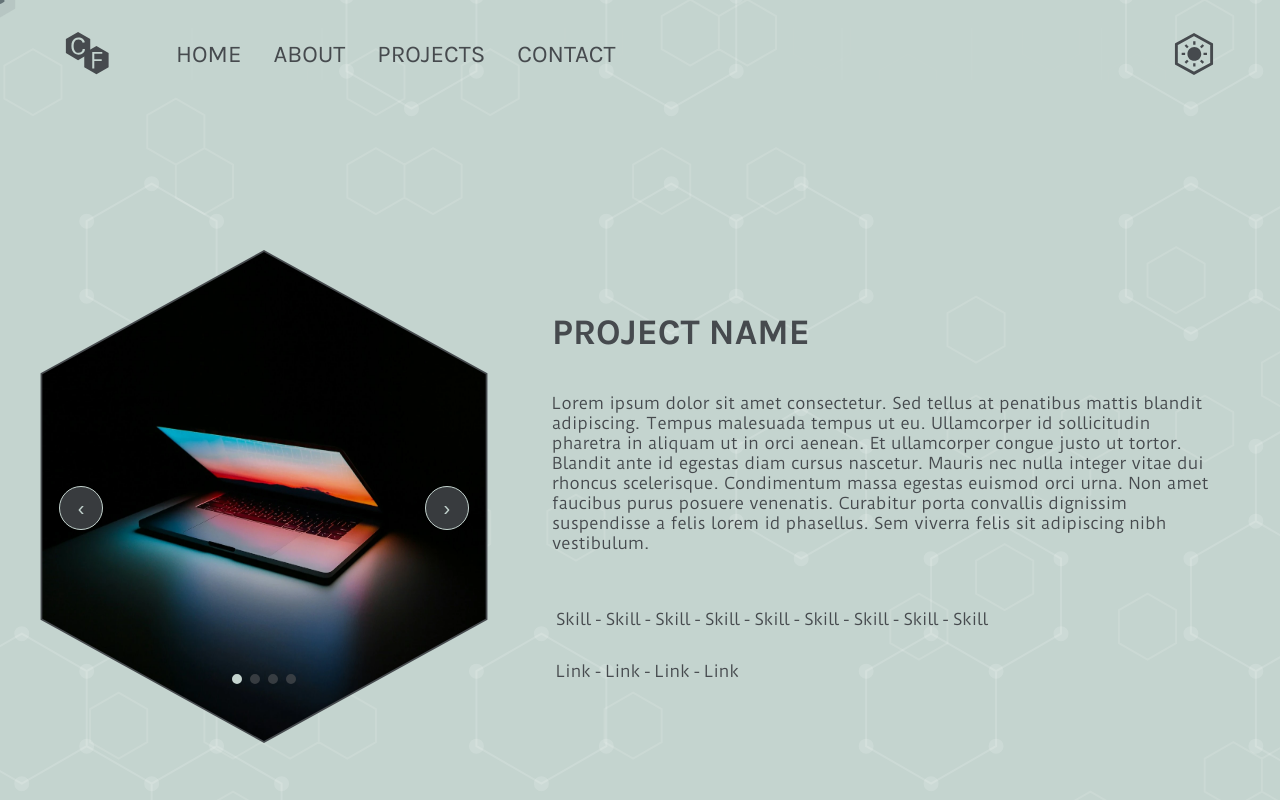
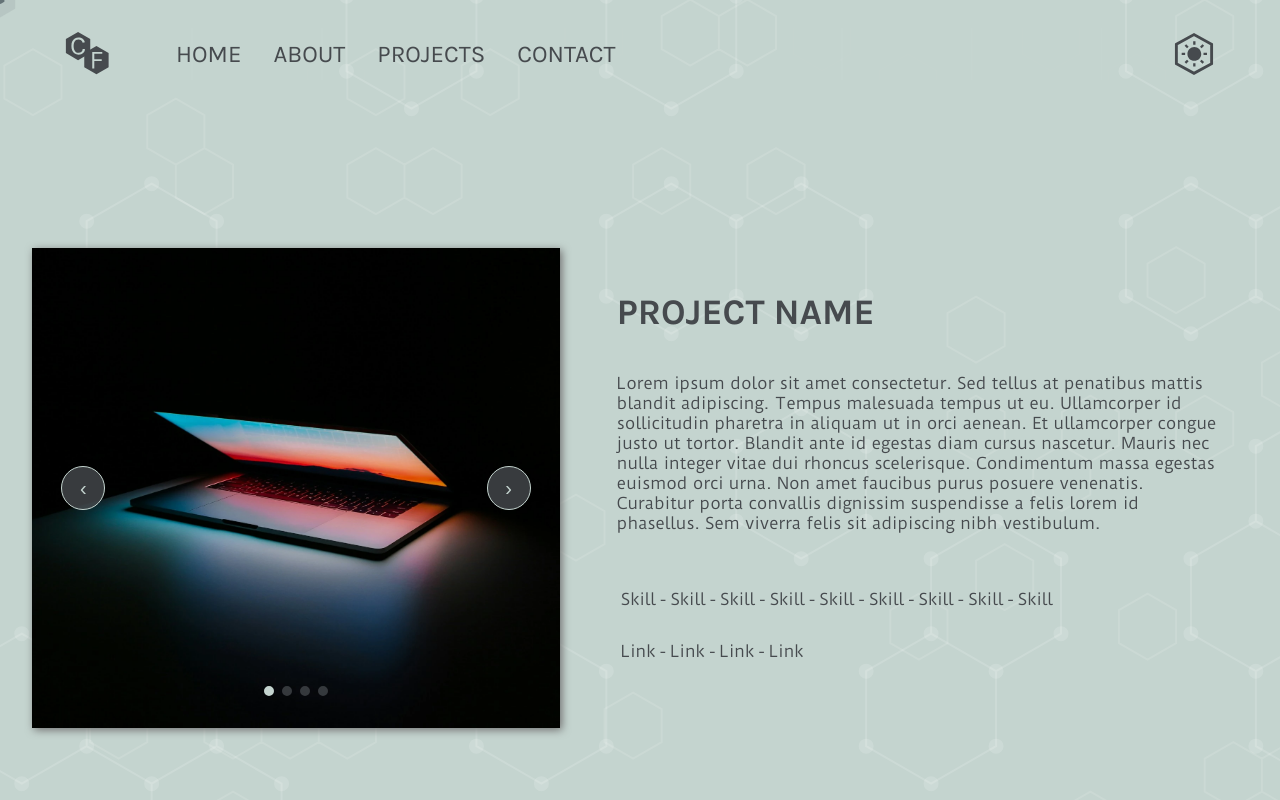
Before and after one commit to floretcl/Clementfloret, a React (Create React App) app in the folder portfolio-front/: page / in a window 1280 px wide. Shown: the top 800 px of the page. Built offline with nearby package versions, Linux system fonts and the light colour scheme.

Commit message:
modify carousel style : - remove mask - add key to li elements

```diff
--- a/portfolio-front/src/components/Item.js
+++ b/portfolio-front/src/components/Item.js
@@ -1,10 +1,10 @@
 export default function Item({index, id, imgSrc}) {
     return (
-        <li className={`item ${id === index ? "item--active" : ""} ${id === index - 1 ? "item--prev" : ""} ${id === index + 1 ? "item--next" : ""}`}>
+        <li
+            className={`item ${id === index ? "item--active" : ""} ${id === index - 1 ? "item--prev" : ""} ${id === index + 1 ? "item--next" : ""}`}
+            key={id}>
             <div className="item__content">
-                <div className="item__mask">
-                    <img className="item__img" src={imgSrc} alt="project image"/>
-                </div>
+                <img className="item__img" src={imgSrc} alt="project image"/>
             </div>
         </li>
     );
--- a/portfolio-front/src/styles/index.scss
+++ b/portfolio-front/src/styles/index.scss
@@ -985,8 +985,10 @@ ul {
   overflow: hidden;
 
   &__items {
-    width: 20rem;
-    height: 20rem;
+    width: 18rem;
+    height: 18rem;
+    margin: 0.75rem;
+    filter: drop-shadow(0.125rem 0.125rem 0.25rem $grey-color);
   }
 
   &__buttons {
@@ -995,7 +997,7 @@ ul {
     flex-direction: row;
     justify-content: space-between;
     align-items: center;
-    width: 80%;
+    width: 85%;
     z-index: 50;
   }
 
@@ -1023,7 +1025,7 @@ ul {
     justify-content: center;
     align-items: center;
     width: 80%;
-    bottom: 17%;
+    bottom: 8%;
     z-index: 40;
   }
 
@@ -1062,39 +1064,10 @@ ul {
     left: 100%;
   }
 
-  &__content {
-    position: relative;
-    display: inline-block;
-
-    &::before {
-      content: '';
-      position: absolute;
-      top: -0.125rem;
-      left: -0.125rem;
-      right: -0.125rem;
-      bottom: -0.125rem;
-      background: $dark-color;
-      mask-image: url("../svg/polygon.svg");
-      -webkit-mask-image: url("../svg/polygon.svg");
-      mask-repeat: no-repeat;
-      -webkit-mask-repeat: no-repeat;
-      mask-size: cover;
-      -webkit-mask-size: contain;
-    }
-  }
-
-  &__mask {
-    mask-image: url("../svg/polygon.svg");
-    -webkit-mask-image: url("../svg/polygon.svg");
-    mask-repeat: no-repeat;
-    -webkit-mask-repeat: no-repeat;
-    mask-size: cover;
-    -webkit-mask-size: contain;
-  }
-
   &__img {
-    width: 20rem;
-    height: 20rem;
+    object-fit: cover;
+    width: 18rem;
+    height: 18rem;
   }
 }
 
@@ -1171,14 +1144,14 @@ ul {
 
   .carousel {
     &__items {
-      width: 24rem;
+      width: 28rem;
       height: 24rem;
     }
   }
 
   .item {
     &__img {
-      width: 24rem;
+      width: 28rem;
       height: 24rem;
     }
   }
@@ -1347,14 +1320,14 @@ ul {
 
   .carousel {
     &__items {
-      width: 28rem;
+      width: 34rem;
       height: 28rem;
     }
   }
 
   .item {
     &__img {
-      width: 28rem;
+      width: 34rem;
       height: 28rem;
     }
   }
@@ -1432,7 +1405,7 @@ ul {
     padding: 8rem 0;
 
     &__content {
-      max-width: 33rem;
+      max-width: 30rem;
       margin: 0 3rem 0 1rem;
     }
 
@@ -1450,15 +1423,17 @@ ul {
   }
 
   .carousel {
+    margin: 0 2vw;
+
     &__items {
-      width: 28rem;
+      width: 38vw;
       height: 28rem;
     }
   }
 
   .item {
     &__img {
-      width: 28rem;
+      width: 38vw;
       height: 28rem;
     }
   }
@@ -1469,22 +1444,24 @@ ul {
 @media all and (min-width: $x-large) {
   .project {
     &__content {
-      max-width: 42rem;
+      max-width: 38rem;
       margin: 0 3rem 0 2rem;
     }
   }
 
   .carousel {
+    margin: 0 1vw;
+
     &__items {
-      width: 32rem;
-      height: 32rem;
+      width: 33rem;
+      height: 30rem;
     }
   }
 
   .item {
     &__img {
-      width: 32rem;
-      height: 32rem;
+      width: 33rem;
+      height: 30rem;
     }
   }
 }
```
